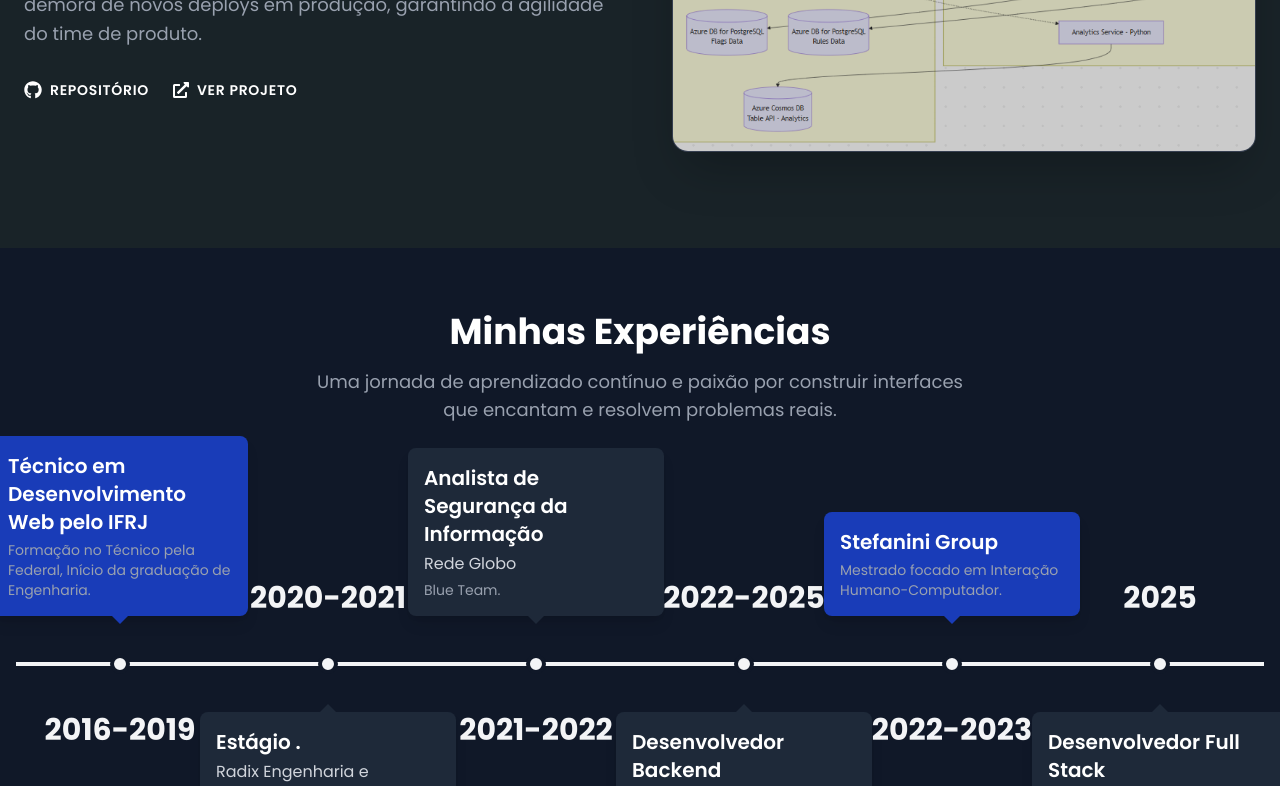
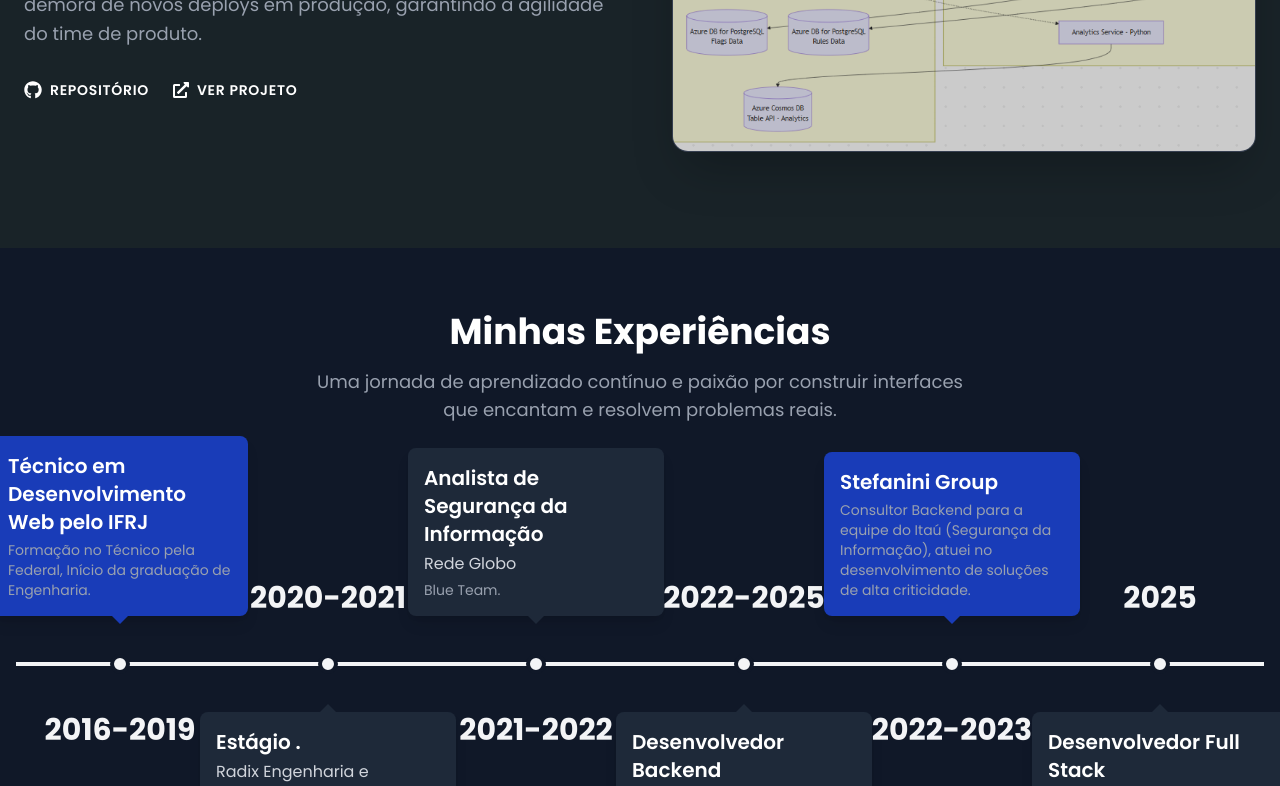
Before and after one commit to DemarchiWorking/portfolio-react-next, a Next.js app: page / in a window 1280 px wide. Shown: the part 2090-2876 px from the top of the page. Built offline with nearby package versions, Linux system fonts and the light colour scheme.

Commit message:
feature: apresentacao

```diff
--- a/src/components/molecules/Experiencia/experiencia.tsx
+++ b/src/components/molecules/Experiencia/experiencia.tsx
@@ -41,7 +41,7 @@ const Experiencia: React.FC = () => {
     {
       year: '2022-2023',
       title: 'Stefanini Group',
-      description: 'Mestrado focado em Interação Humano-Computador.',
+      description: 'Consultor Backend para a equipe do Itaú (Segurança da Informação), atuei no desenvolvimento de soluções de alta criticidade.',
       education: true,
     },
     {
--- a/src/components/molecules/Sobre/sobre.tsx
+++ b/src/components/molecules/Sobre/sobre.tsx
@@ -76,7 +76,7 @@ export const Sobre = () => {
             title: "App Infraestrutura - Kubernetes - Cloud - IaC",
             description: "Permitir o controle de funcionalidades em tempo real (Feature Toggles) para usuários específicos, eliminando o risco e a demora de novos deploys em produção, garantindo a agilidade do time de produto.",
             tags: ["Infraestrutura c/ Código", "Kubernetes", "Docker", "Cloud"],
-            image: "/Desenho.png",
+            image: "/desenho.png",
             linkRepo: "https://github.com/DemarchiWorking/toggle-master-microservice-kubernetes",
             linkLive: "#"
         }
```
